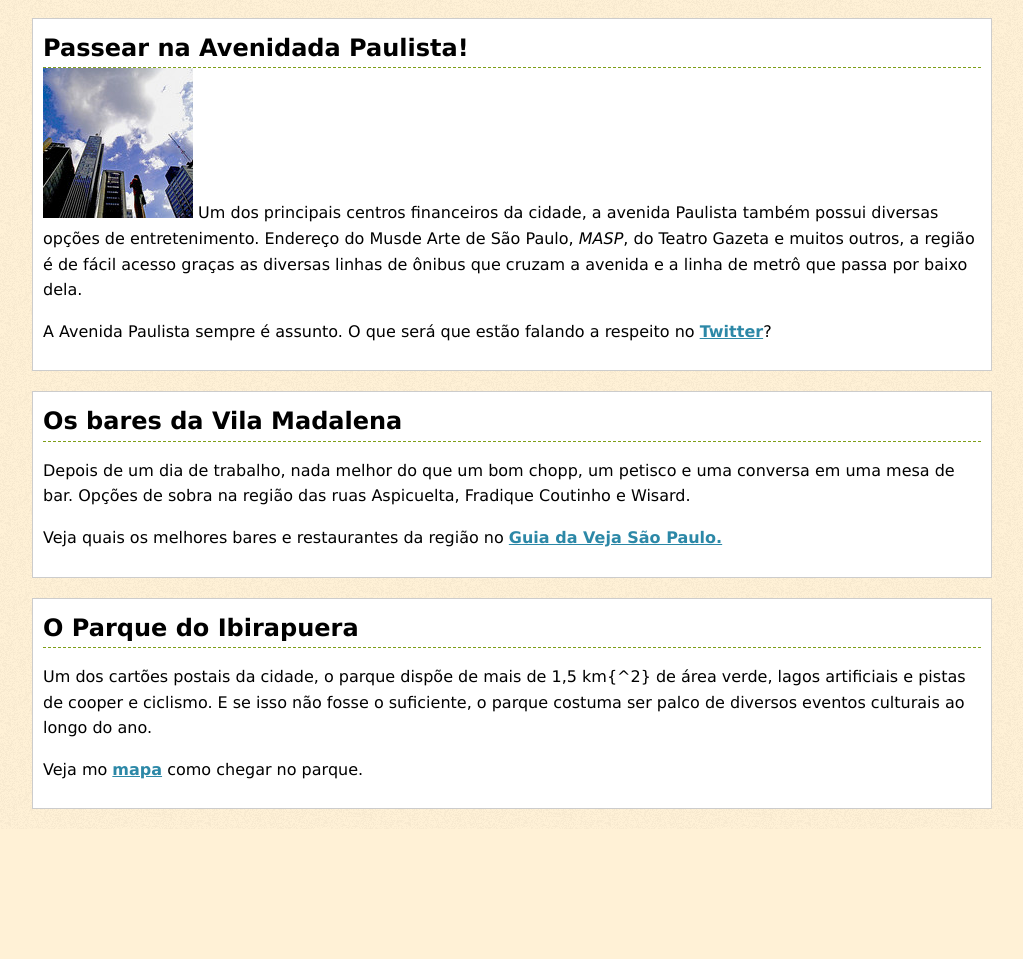
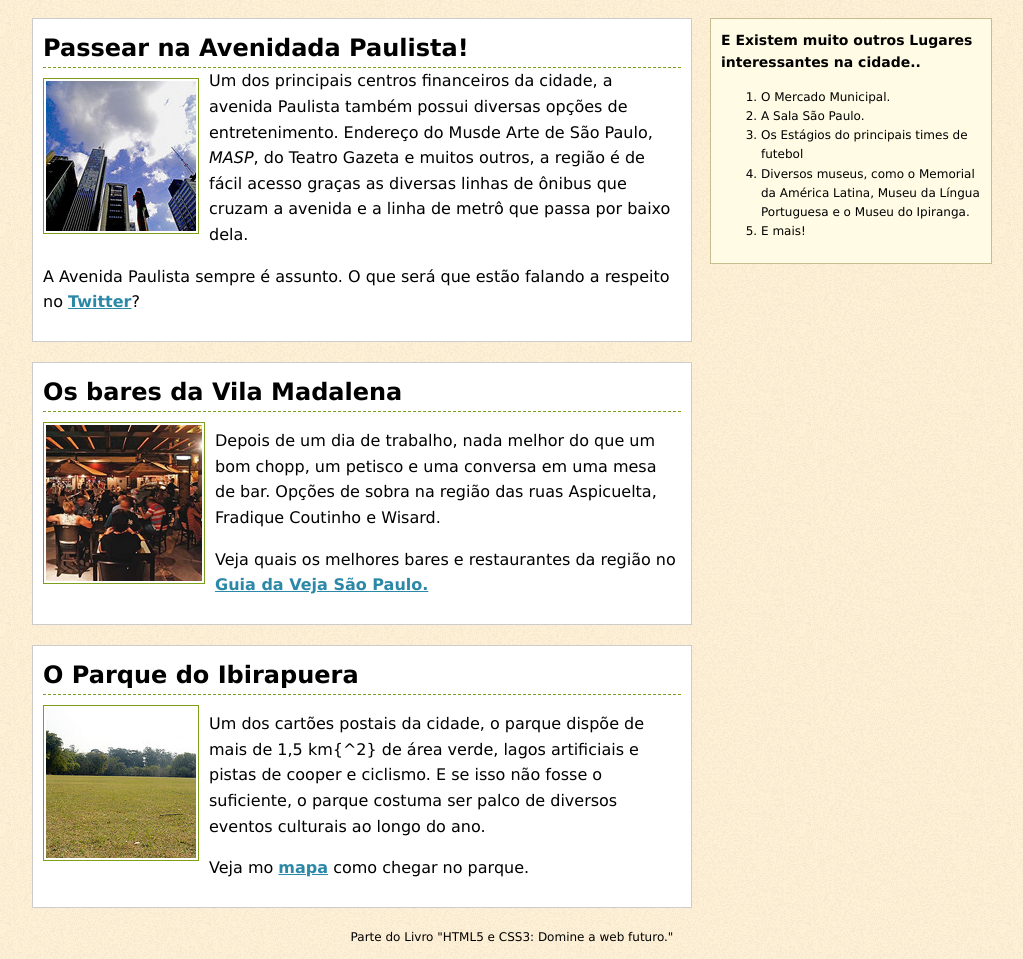
Before and after one commit to eduavila/Html5, a plain HTML site: page index.html in a window 1280 px wide. Shown: the part 76-1035 px from the top of the page, without its empty margins (128-1151 px from the left). Before the commit the page ends 905 px from the top, so only its background shows below. Drawn offline with Linux system fonts and the light colour scheme.

Commit message:
Finalizado capítulo 2

```diff
--- a/index.html
+++ b/index.html
@@ -26,6 +26,11 @@
             padding:10px;
         }
 
+        .places{
+            float:left;
+            width:660px;
+        }
+
         .place h2{
             border-bottom:1px dashed #7E9F19;
             margin:0;
@@ -45,6 +50,41 @@
             color:#FFF;
         }
 
+        .place img{
+            border:1px solid #7E9F19;
+            float:left;
+            margin:10px 10px 0 0;
+            padding:2px;
+
+        }
+
+        .clear{
+            clear:both;
+        }
+
+        .flooter{
+            font-size:12px;
+            text-align:center;
+        }
+
+
+        .sidenote{
+            background-color:#FFFBE4;
+            border:1px solid #C9BC8f;
+            float:right;
+            padding:10px;
+            width: 260px;
+        }
+
+        .sidenote h3{
+            font-size:14px;
+            margin-top:0;
+        }
+
+        .sidenote ol{
+            font-size:12px;
+        }
+
     </style>
 
 
@@ -54,6 +94,7 @@
 
         <!-- O seu HTML vem aqui! -->
         <h1><a href=''>O que eu mais gosto em São Paulo</a></h1>
+        <div class='places'>
             <div class='place'>
                   <h2>Passear na Avenidada Paulista!</h2>
                   <img src='img/paulista.jpg'
@@ -64,9 +105,12 @@
                   <p>
                         A Avenida Paulista sempre é assunto. O que será que estão falando a respeito no <a href='https://twitter.com/#!/search/Avenida Paulista' target='_blanck'>Twitter</a>?
                   </p>
+                     <div class='clear'></div>
+
             </div>
             <div class='place'>
                   <h2>Os bares da Vila Madalena</h2>
+                  <img src='img/piola.jpg' alt="A varanda do Armazén Piola, foto por Fernando Morraes">
                   <p>
                     Depois de um dia de trabalho, nada melhor do que um bom chopp, um
                     petisco e uma conversa em uma mesa de bar. Opções de sobra na região das ruas Aspicuelta, Fradique Coutinho e Wisard.
@@ -79,17 +123,47 @@
                     </a>
 
                   </p>
+                  <div class='clear'></div>
             </div>
 
             <div class='place'>
                 <h2> O Parque do Ibirapuera</h2>
+                <img src = 'img/ibirapuera.jpg' alt="O Parque do Ibirapuera, por http://">
                 <p>
                   Um dos cartões postais da cidade, o parque dispõe de mais de 1,5 km{^2} de área verde, lagos artificiais e pistas de cooper e ciclismo. E se isso não fosse o suficiente, o parque costuma ser palco de diversos eventos culturais ao longo do ano.
                 </p>
                 <p>
                   Veja mo <a href='http://goo.gl/maps/HoH8' target='_blank'>mapa</a> como chegar no parque.
                 </p>
+                   <div class='clear'></div>
+
             </div>
+        </div>
+        <div class='sidenote'>
+            <h3> E Existem muito outros Lugares interessantes na cidade.. </h3>
+            <ol>
+                <li> O Mercado Municipal. </li>
+                <li> A Sala São Paulo.</li>
+                <li>Os Estágios do principais times de futebol </li>
+                <li>Diversos museus, como o Memorial da América Latina, Museu da Língua Portuguesa e o Museu do Ipiranga.</li>
+
+                <li> E mais!</li>
+
+
+            </ol>
+
+        </div>
+
+
+
+
+        <div class='flooter clear'>
+            <p> Parte do Livro "HTML5 e CSS3: Domine a web futuro."</p>
+        </div>
+
+
+
+
     </div>
 
 
```
Lines whose indentation alone changed are shown as unchanged.
